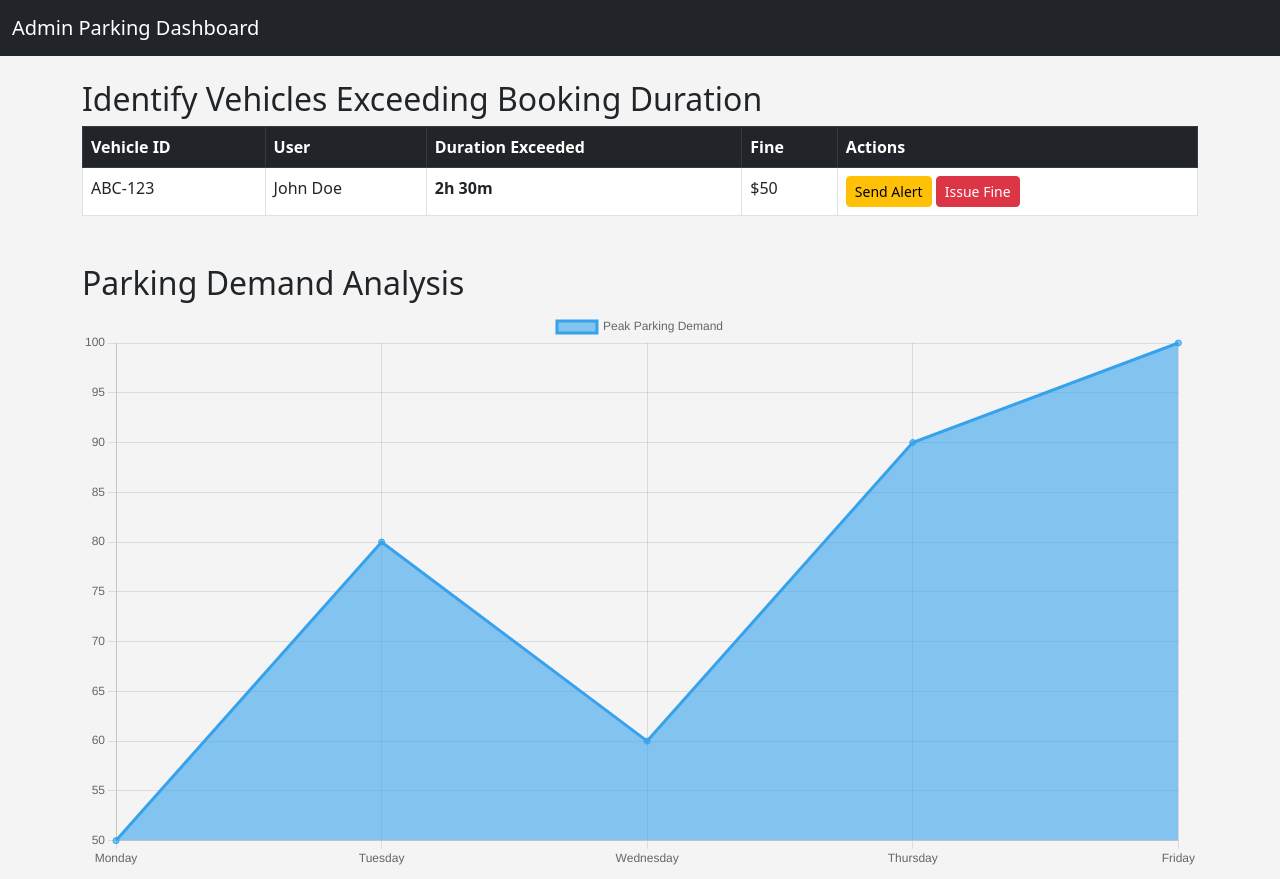
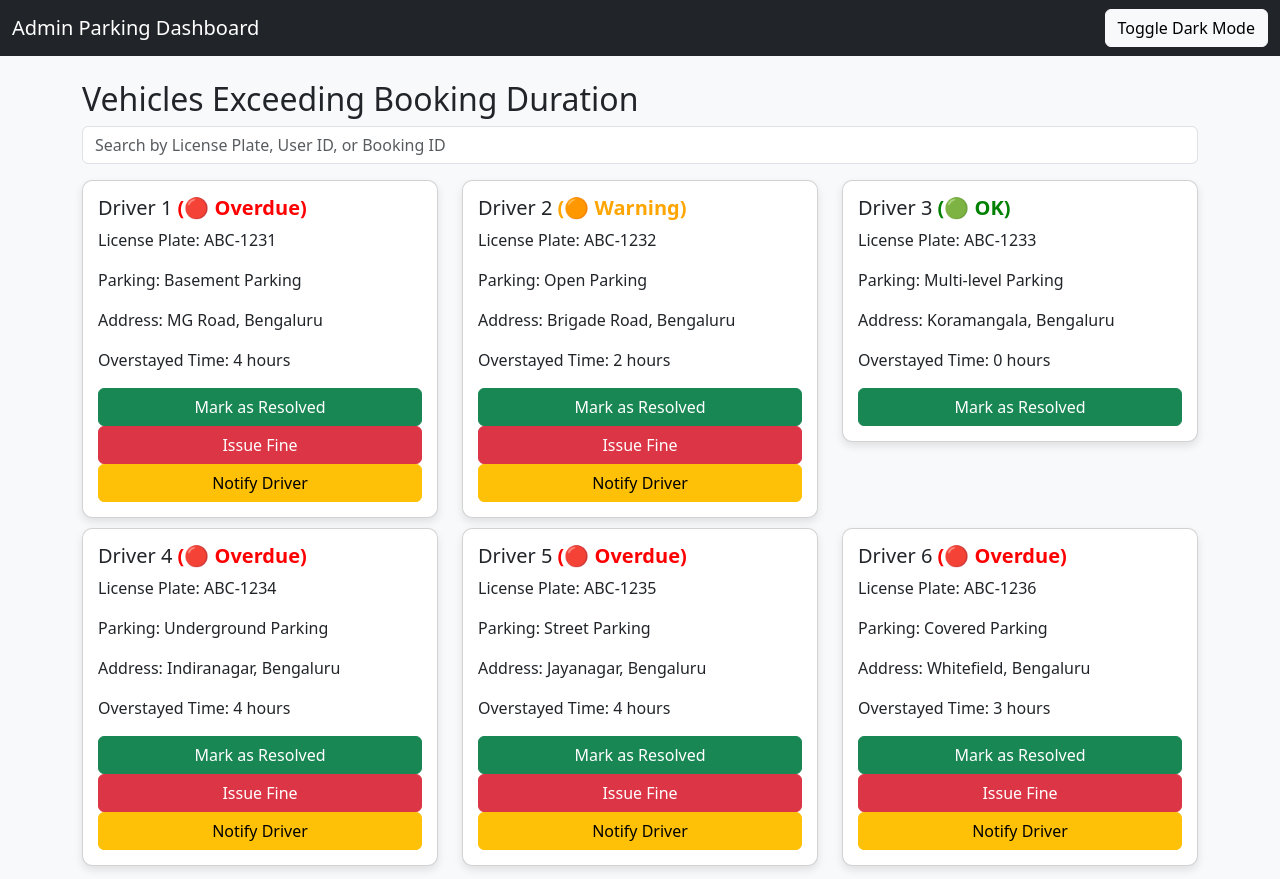
Before and after one commit to PRAHALYAA2004/Intelligent-Traffic-Monitoring-System, a website: page public/Parking-admin.html in a window 1280 px wide. Shown: the top 879 px of the page. Drawn offline with nearby package versions, Linux system fonts and the light colour scheme.

Commit message:
Addec admin dashboard

```diff
--- a/public/Parking-admin.html
+++ b/public/Parking-admin.html
@@ -6,114 +6,124 @@
     <title>Admin Parking Dashboard</title>
     <link rel="stylesheet" href="https://cdn.jsdelivr.net/npm/bootstrap@5.3.0/dist/css/bootstrap.min.css">
     <script src="https://cdn.jsdelivr.net/npm/chart.js"></script>
-    <script src="https://cdn.jsdelivr.net/npm/file-saver"></script>
     <style>
-        body { background-color: #f4f4f4; }
-        .card { box-shadow: 0 4px 8px rgba(0, 0, 0, 0.1); }
+        body { background-color: #f8f9fa; }
+        .card { box-shadow: 0 4px 8px rgba(0, 0, 0, 0.1); border-radius: 10px; padding: 15px; margin-bottom: 10px; }
+        .status-ok { color: green; font-weight: bold; }
+        .status-warning { color: orange; font-weight: bold; }
         .status-overdue { color: red; font-weight: bold; }
+        .table-hover tbody tr:hover { background-color: #f1f1f1; }
+        .dark-mode { background-color: #121212; color: white; }
+        .blinking { animation: blinker 1s linear infinite; }
+        @keyframes blinker { 50% { opacity: 0; } }
     </style>
 </head>
 <body>
-
-    <!-- Navigation -->
     <nav class="navbar navbar-dark bg-dark">
         <div class="container-fluid">
             <a class="navbar-brand" href="#">Admin Parking Dashboard</a>
+            <button class="btn btn-light" onclick="toggleDarkMode()">Toggle Dark Mode</button>
         </div>
     </nav>
 
     <div class="container mt-4">
-        <h2>Identify Vehicles Exceeding Booking Duration</h2>
-        <table class="table table-bordered">
-            <thead class="table-dark">
-                <tr>
-                    <th>Vehicle ID</th>
-                    <th>User</th>
-                    <th>Duration Exceeded</th>
-                    <th>Fine</th>
-                    <th>Actions</th>
-                </tr>
-            </thead>
-            <tbody id="vehicleTable">
-                <tr>
-                    <td>ABC-123</td>
-                    <td>John Doe</td>
-                    <td class="status-overdue">2h 30m</td>
-                    <td>$50</td>
-                    <td>
-                        <button class="btn btn-warning btn-sm">Send Alert</button>
-                        <button class="btn btn-danger btn-sm">Issue Fine</button>
-                    </td>
-                </tr>
-            </tbody>
-        </table>
+        <h2>Vehicles Exceeding Booking Duration</h2>
+        <input type="text" id="searchBar" class="form-control mb-3" placeholder="Search by License Plate, User ID, or Booking ID" onkeyup="filterCards()">
+        <div id="vehicleCards" class="row"></div>
     </div>
 
     <div class="container mt-5">
-        <h2>Parking Demand Analysis</h2>
-        <canvas id="demandChart" width="400" height="200"></canvas>
+        <h2>Analytics Dashboard</h2>
+        <div class="row">
+            <div class="col-md-6">
+                <canvas id="barChart"></canvas>
             </div>
-
-    <div class="container mt-5">
-        <h2>High-Demand Parking Locations</h2>
-        <canvas id="locationChart" width="400" height="200"></canvas>
+            <div class="col-md-6">
+                <canvas id="timelineGraph"></canvas>
             </div>
-
-    <div class="container mt-5">
-        <h2>Generate Parking Report</h2>
-        <button class="btn btn-primary" onclick="generateReport()">Download Report</button>
+        </div>
     </div>
 
     <script>
-        // Chart.js Parking Demand Graph
-        new Chart(document.getElementById('demandChart').getContext('2d'), {
+        function toggleDarkMode() {
+            document.body.classList.toggle("dark-mode");
+        }
+
+        document.addEventListener("DOMContentLoaded", () => {
+            const vehicleCards = document.getElementById("vehicleCards");
+            let sampleData = "";
+            let parkingNames = ["Basement Parking", "Open Parking", "Multi-level Parking", "Underground Parking", "Street Parking", "Covered Parking"];
+            let addresses = ["MG Road, Bengaluru", "Brigade Road, Bengaluru", "Koramangala, Bengaluru", "Indiranagar, Bengaluru", "Jayanagar, Bengaluru", "Whitefield, Bengaluru"];
+
+            for (let i = 0; i < parkingNames.length; i++) {
+                let overstayedTime = Math.floor(Math.random() * 5);
+                let statusClass = overstayedTime === 0 ? "status-ok" : overstayedTime < 3 ? "status-warning" : "status-overdue blinking";
+                sampleData += `<div class="col-md-4">
+                    <div class="card">
+                        <h5 class="card-title">Driver ${i + 1} <span class="${statusClass}">(${overstayedTime === 0 ? "🟢 OK" : overstayedTime < 3 ? "🟠 Warning" : "🔴 Overdue"})</span></h5>
+                        <p class="card-text">License Plate: ABC-123${i + 1}</p>
+                        <p class="card-text">Parking: ${parkingNames[i]}</p>
+                        <p class="card-text">Address: ${addresses[i]}</p>
+                        <p class="card-text">Overstayed Time: ${overstayedTime} hours</p>
+                        <button class="btn btn-success" onclick="markResolved()">Mark as Resolved</button>
+                        ${overstayedTime > 0 ? '<button class="btn btn-danger" onclick="issueFine()">Issue Fine</button> <button class="btn btn-warning" onclick="notifyDriver()">Notify Driver</button>' : ''}
+                    </div>
+                </div>`;
+            }
+            vehicleCards.innerHTML = sampleData;
+
+            const ctxBar = document.getElementById('barChart').getContext('2d');
+            const ctxTimeline = document.getElementById('timelineGraph').getContext('2d');
+
+            new Chart(ctxBar, {
+                type: 'bar',
+                data: {
+                    labels: parkingNames,
+                    datasets: [{
+                        label: 'Parking Occupancy',
+                        data: [5, 8, 4, 6, 7, 5],
+                        backgroundColor: ['blue', 'green', 'red', 'orange', 'purple', 'yellow']
+                    }]
+                },
+                options: { animation: { duration: 2000 } }
+            });
+
+            new Chart(ctxTimeline, {
                 type: 'line',
                 data: {
-                labels: ['Monday', 'Tuesday', 'Wednesday', 'Thursday', 'Friday'],
+                    labels: ["1 hr", "2 hrs", "3 hrs", "4 hrs", "5 hrs"],
                     datasets: [{
-                    label: 'Peak Parking Demand',
-                    data: [50, 80, 60, 90, 100],
-                    borderColor: 'rgba(54, 162, 235, 1)',
-                    backgroundColor: 'rgba(54, 162, 235, 0.6)',
-                    fill: true
+                        label: 'Overstayed Time',
+                        data: [2, 3, 5, 7, 8],
+                        backgroundColor: 'red',
+                        borderColor: 'red',
+                        fill: false
                     }]
-            }
+                },
+                options: { responsive: true }
+            });
         });
 
-        // High-Demand Locations Chart
-        new Chart(document.getElementById('locationChart').getContext('2d'), {
-            type: 'bar',
-            data: {
-                labels: ['Zone A', 'Zone B', 'Zone C', 'Zone D'],
-                datasets: [{
-                    label: 'Vehicle Count',
-                    data: [120, 150, 90, 110],
-                    backgroundColor: ['red', 'blue', 'green', 'purple']
-                }]
+        function notifyDriver() {
+            alert("Driver has been notified about overstaying.");
         }
-        });
 
-        // Automated Fine Allocation System
-        document.querySelectorAll('tbody tr').forEach(row => {
-            let timeExceeded = row.cells[2].innerText;
-            let fineCell = row.cells[3];
+        function issueFine() {
+            alert("Fine has been issued for overstaying.");
+        }
 
-            if (timeExceeded.includes('2h')) {
-                fineCell.innerText = '$50';
+        function markResolved() {
+            alert("Issue marked as resolved.");
         }
-        });
 
-        // Generate Parking Report
-        function generateReport() {
-            let csv = 'Vehicle ID,User,Duration Exceeded,Fine\n';
-            document.querySelectorAll('#vehicleTable tr').forEach(row => {
-                let cols = row.querySelectorAll('td');
-                csv += `${cols[0].innerText},${cols[1].innerText},${cols[2].innerText},${cols[3].innerText}\n`;
-            });
-            let blob = new Blob([csv], { type: 'text/csv' });
-            saveAs(blob, 'parking_report.csv');
+        function filterCards() {
+            let input = document.getElementById("searchBar").value.toUpperCase();
+            let cards = document.getElementsByClassName("card");
+            for (let card of cards) {
+                let text = card.innerText.toUpperCase();
+                card.style.display = text.includes(input) ? "block" : "none";
+            }
         }
     </script>
-
 </body>
 </html>
```
Lines whose indentation alone changed are shown as unchanged.
